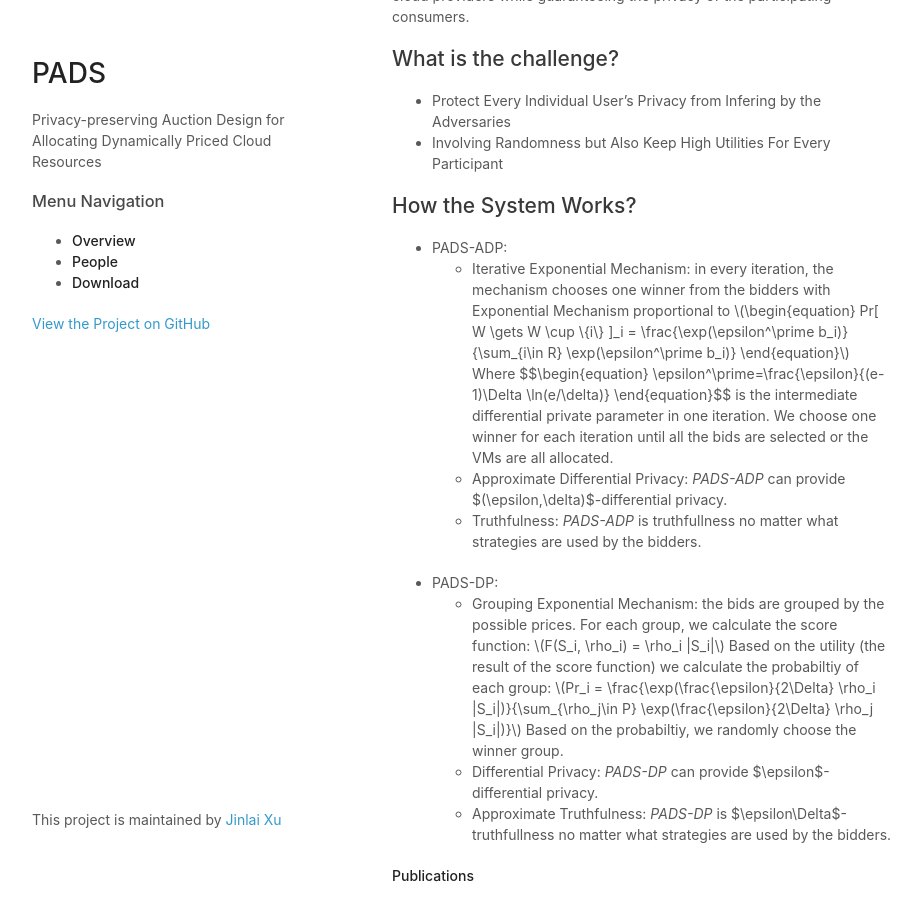
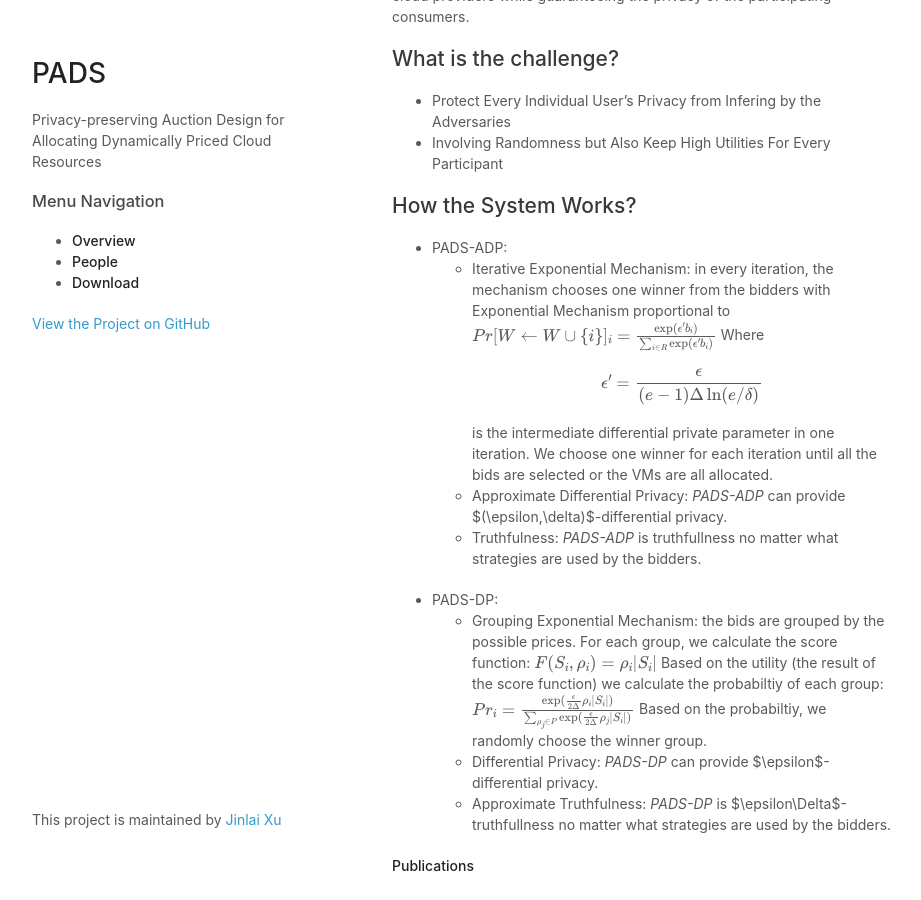
Before and after one commit to bpln/PADS, a Jekyll site: the page built from index.md, in a window 1280 px wide and 900 px high, scrolled down 619 px. Shown: the whole window, without its empty margins (178-1099 px from the left). Built offline with Jekyll 4.4.1, drawn with Linux system fonts in a browser that asks for light colours; formulas are drawn with MathJax 3; our own code applies the rules of GitHub Pages for plain Markdown files; part of the change alters nothing that is shown.

```diff
--- a/_layouts/default.html
+++ b/_layouts/default.html
@@ -11,6 +11,9 @@
     <!--[if lt IE 9]>
     <script src="//html5shiv.googlecode.com/svn/trunk/html5.js"></script>
     <![endif]-->
+    <script type="text/javascript" async
+      src="https://cdnjs.cloudflare.com/ajax/libs/mathjax/2.7.2/MathJax.js?config=TeX-MML-AM_CHTML">
+    </script>
   </head>
   <body>
     <div class="wrapper">
```
